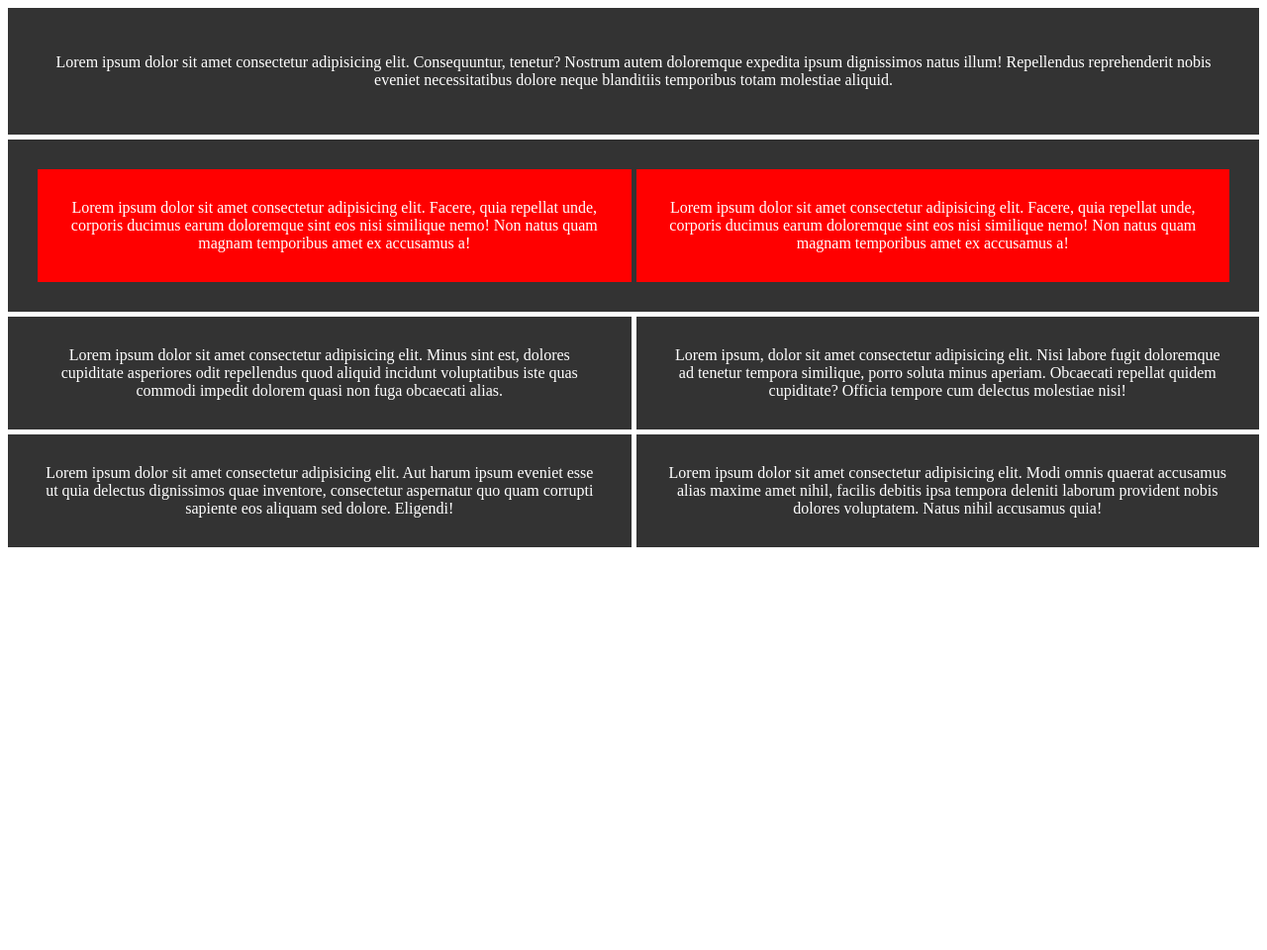
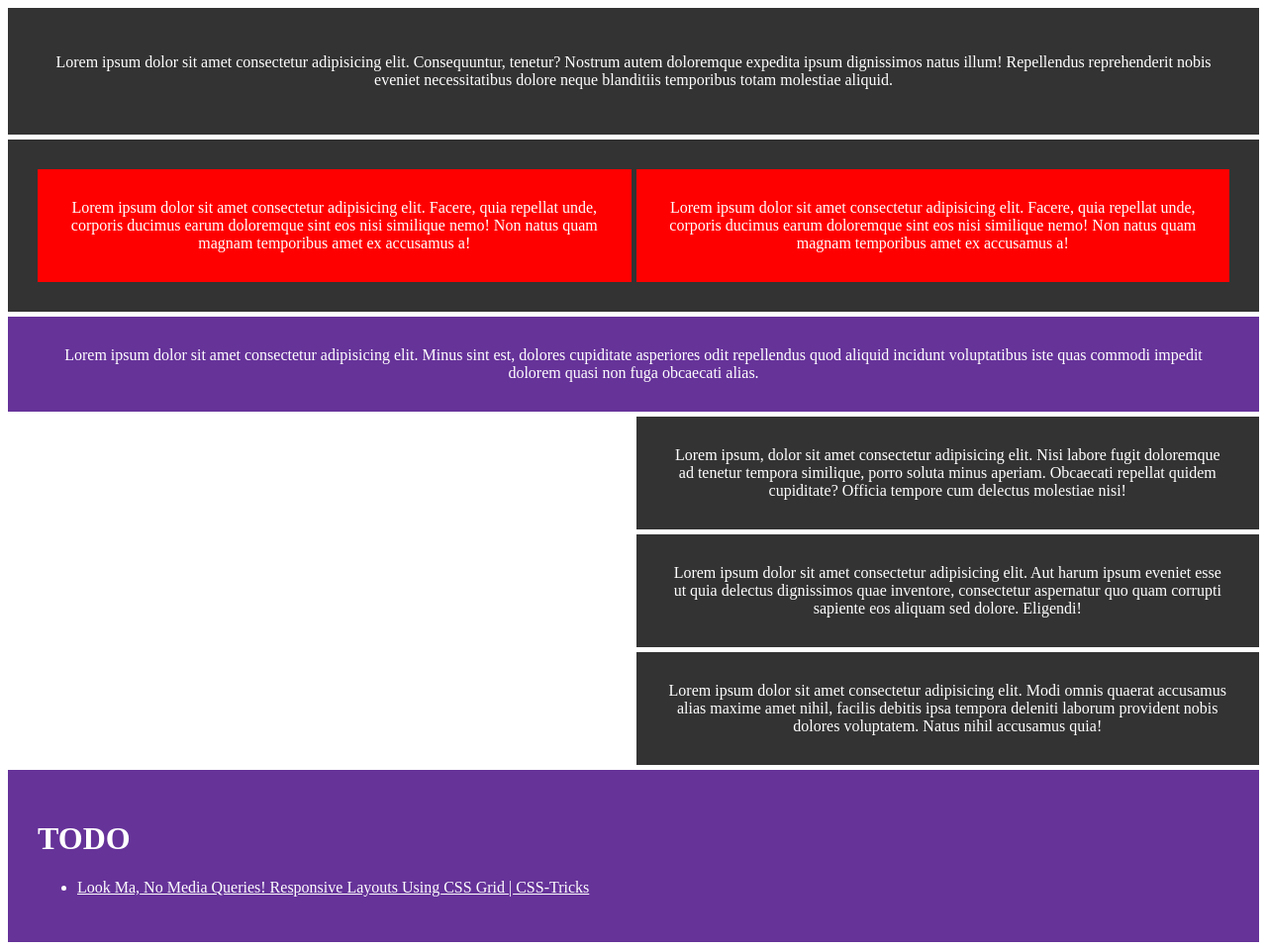
Before and after one commit to MoatazAbdAlmageed/cssgrid, a website: page index.html in a window 1280 px wide. Shown: the whole page at 99% size. Before the commit the page ends 800 px from the top, so only its background shows below. Drawn offline with Linux system fonts and the light colour scheme.

Commit message:
add comments

```diff
--- a/index.html
+++ b/index.html
@@ -51,6 +51,19 @@
         deleniti laborum provident nobis dolores voluptatem. Natus nihil
         accusamus quia!
       </div>
+
+      <div class="item item-7">
+        <h1>TODO</h1>
+        <ul>
+          <li>
+            <a
+              href="https://css-tricks.com/look-ma-no-media-queries-responsive-layouts-using-css-grid/"
+              >Look Ma, No Media Queries! Responsive Layouts Using CSS Grid |
+              CSS-Tricks</a
+            >
+          </li>
+        </ul>
+      </div>
     </div>
   </body>
 </html>
--- a/styles.css
+++ b/styles.css
@@ -4,13 +4,13 @@ body {
 .container {
   display: grid;
   /* grid-template-columns: 33.3% 33.3% 33.3%; */
-  /* grid-template-columns: repeat(3, 33.3%); */
+  /* grid-template-columns: repeat(3, 33.3%); */ /* shorthand */
   /* grid-template-columns: 1fr 1fr 1fr; */
-  grid-template-columns: 2fr 2fr;
+  grid-template-columns: 2fr 2fr; /* shorthand */
 
   /* rows */
   /* grid-template-rows: repeat(3, 100px); */
-  grid-auto-rows: minmax(200px);
+  grid-auto-rows: minmax(200px); /* shorthand */
 
   /* gap */
   /* grid-column-gap:5px;
@@ -40,12 +40,35 @@ body {
   background: darkolivegreen;
 }
 
-.item-1{
-    grid-column-start: 1;
-    grid-column-end: 3;
+.item-1 {
+  grid-column-start: 1;
+  grid-column-end: 3;
 }
 
-.item-2{
-    grid-column-start: 1;
-    grid-column-end: 3;
+.item-2 {
+  grid-column-start: 1;
+  grid-column-end: 3;
 }
+
+.item-3 {
+  background: rebeccapurple !important;
+  grid-column: 1/3; /* shorthand */
+  /* grid-row-start: 1;
+  grid-row-start: 2; */
+}
+
+.item-4,
+.item-5,
+.item-6 {
+  grid-column-start: 2;
+  grid-column-end: 3;
+}
+
+.item-7 {
+  background: rebeccapurple !important;
+  grid-column: 1/3; /* shorthand */
+}
+.item-7 * {
+  text-align: left;
+  color: #fff;
+}
```
